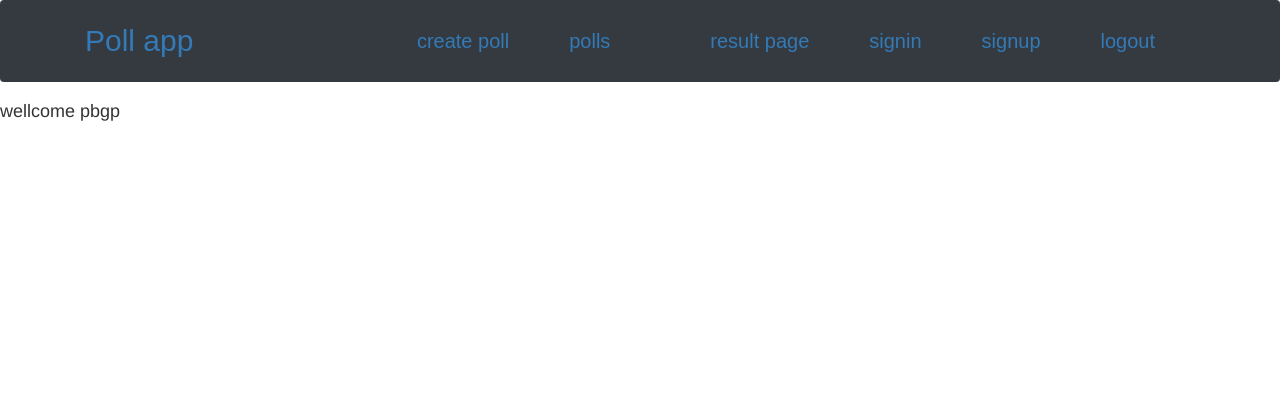
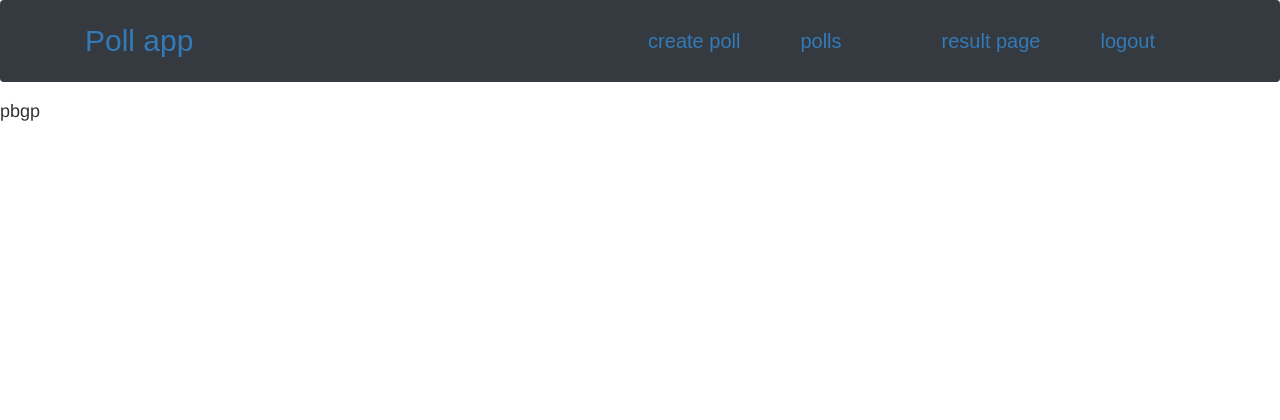
Before and after one commit to parimi3333/pollapp, a Django app: page / in a window 1280 px wide. Shown: the top 420 px of the page. Run offline with Django 4.2, Linux system fonts and the light colour scheme; a user stored in the database is signed in; some libraries are stand-ins or nearby versions.

Commit message:
Add files via upload

```diff
--- a/templates/demo.html
+++ b/templates/demo.html
@@ -55,11 +55,7 @@
 
                     <li class="nav-item">
                         <a class="nav-link" href="./res">result page</a>
-                    <li class="nav-item">
-                        <a class="nav-link" href="./signin">signin</a>
-                    <li class="nav-item">
-                        <a class="nav-link" href="./signup">signup</a>
-                    <li class="nav-item">
+                </li><li class="nav-item">
                         <a class="nav-link" href="./logout">logout</a>
                     </li>
                 </ul>
@@ -67,7 +63,7 @@
         </div>
     </nav>
 {% for i in messages %}
-<h4>wellcome {{i}}</h4>
+<h4>{{i}}</h4>
 {% endfor %}
 {% block mymessage %}
 {% endblock %}
```
